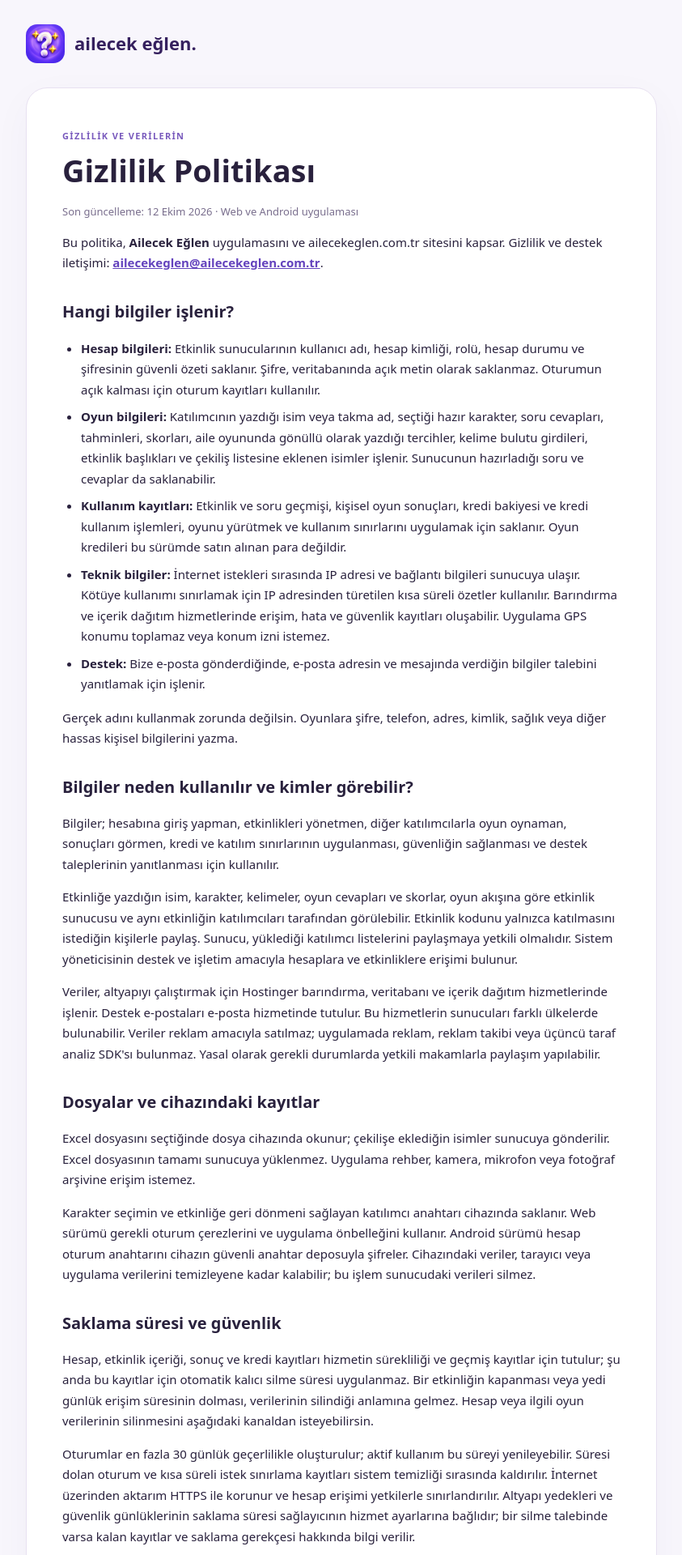
After one commit to dreamartxx/kahoot, a PHP site: page /public/privacy.html in a window 1280 px wide. The commit adds this page. Shown: the top 1920 px of the page at 81% size, without its empty margins (218-1061 px from the left). Run offline with PHP 8.4, Linux system fonts and the light colour scheme.

Commit message:
Add accessible privacy and data deletion contact pages for Android 1.0.1

```diff
--- a/api/core.php
+++ b/api/core.php
@@ -17,7 +17,7 @@ function config(): array {
     if ($cfg !== null) return $cfg;
     $file = privateDir().'/config.php';
     if (is_file($file)) return $cfg = require $file;
-    if (getenv('ARENA_TEST_DSN') && PHP_SAPI === 'cli-server') return $cfg = ['dsn'=>getenv('ARENA_TEST_DSN'),'user'=>(string)getenv('ARENA_TEST_DB_USER'),'password'=>(string)getenv('ARENA_TEST_DB_PASSWORD'),'admin_hash'=>getenv('ARENA_TEST_ADMIN_HASH'),'origin'=>'http://127.0.0.1:8091'];
+    if (getenv('ARENA_TEST_DSN') && PHP_SAPI === 'cli-server') return $cfg = ['dsn'=>getenv('ARENA_TEST_DSN'),'user'=>(string)getenv('ARENA_TEST_DB_USER'),'password'=>(string)getenv('ARENA_TEST_DB_PASSWORD'),'admin_hash'=>getenv('ARENA_TEST_ADMIN_HASH'),'origin'=>getenv('ARENA_TEST_ORIGIN')?:'http://127.0.0.1:8091'];
     fail('Sunucu kurulumu henüz tamamlanmadı. Yönetici kurulumu gerekli.',503);
 }
 function db(): PDO {
--- /dev/null
+++ b/public/legal.css
@@ -0,0 +1 @@
+:root{font-family:system-ui,-apple-system,BlinkMacSystemFont,"Segoe UI",sans-serif;color:#29213d;background:#f8f6fc;line-height:1.7;color-scheme:light}*{box-sizing:border-box}body{margin:0}header,main,footer{width:min(780px,calc(100% - 36px));margin:auto}header{display:flex;align-items:center;gap:12px;padding:30px 0}header img{width:48px;height:48px;border-radius:14px}header a{color:#35205e;text-decoration:none;font-weight:800;font-size:22px}main{background:#fff;border:1px solid #e8e1f1;border-radius:26px;padding:clamp(22px,5vw,44px);box-shadow:0 14px 50px #45297909}h1{font-size:clamp(28px,5vw,38px);line-height:1.2;margin:8px 0 16px}h2{font-size:20px;margin:30px 0 10px}p,li{font-size:15px}ul,ol{padding-left:23px}li+li{margin-top:8px}a{color:#6342bd;overflow-wrap:anywhere}a:focus-visible{outline:3px solid #bdb0ff;outline-offset:4px}.eyebrow{font-size:11px;letter-spacing:.12em;font-weight:800;color:#795abd}.note{background:#f4effd;border-radius:16px;padding:18px 22px}.button{display:inline-block;color:#fff;background:#6d48d7;padding:13px 22px;border-radius:14px;font-weight:700;text-decoration:none;margin:10px 0}.meta{font-size:13px;color:#796e8d}footer{padding:24px 0 40px;font-size:13px;text-align:center}footer a{margin:0 10px}.contact{font-weight:700}section{scroll-margin-top:20px}
--- /dev/null
+++ b/public/privacy.html
@@ -0,0 +1,19 @@
+<!doctype html>
+<html lang="tr"><head><meta charset="utf-8"><meta name="viewport" content="width=device-width,initial-scale=1"><meta name="theme-color" content="#6d48d7"><title>Gizlilik Politikası · Ailecek Eğlen</title><link rel="stylesheet" href="/legal.css"></head><body>
+<header><img src="/icons/icon-192.png" alt=""><a href="/">ailecek eğlen.</a></header>
+<main><span class="eyebrow">GİZLİLİK VE VERİLERİN</span><h1>Gizlilik Politikası</h1><p class="meta">Son güncelleme: 12 Ekim 2026 · Web ve Android uygulaması</p>
+<p>Bu politika, <strong>Ailecek Eğlen</strong> uygulamasını ve ailecekeglen.com.tr sitesini kapsar. Gizlilik ve destek iletişimi: <a class="contact" href="mailto:ailecekeglen@ailecekeglen.com.tr">ailecekeglen@ailecekeglen.com.tr</a>.</p>
+<section><h2>Hangi bilgiler işlenir?</h2><ul>
+<li><strong>Hesap bilgileri:</strong> Etkinlik sunucularının kullanıcı adı, hesap kimliği, rolü, hesap durumu ve şifresinin güvenli özeti saklanır. Şifre, veritabanında açık metin olarak saklanmaz. Oturumun açık kalması için oturum kayıtları kullanılır.</li>
+<li><strong>Oyun bilgileri:</strong> Katılımcının yazdığı isim veya takma ad, seçtiği hazır karakter, soru cevapları, tahminleri, skorları, aile oyununda gönüllü olarak yazdığı tercihler, kelime bulutu girdileri, etkinlik başlıkları ve çekiliş listesine eklenen isimler işlenir. Sunucunun hazırladığı soru ve cevaplar da saklanabilir.</li>
+<li><strong>Kullanım kayıtları:</strong> Etkinlik ve soru geçmişi, kişisel oyun sonuçları, kredi bakiyesi ve kredi kullanım işlemleri, oyunu yürütmek ve kullanım sınırlarını uygulamak için saklanır. Oyun kredileri bu sürümde satın alınan para değildir.</li>
+<li><strong>Teknik bilgiler:</strong> İnternet istekleri sırasında IP adresi ve bağlantı bilgileri sunucuya ulaşır. Kötüye kullanımı sınırlamak için IP adresinden türetilen kısa süreli özetler kullanılır. Barındırma ve içerik dağıtım hizmetlerinde erişim, hata ve güvenlik kayıtları oluşabilir. Uygulama GPS konumu toplamaz veya konum izni istemez.</li>
+<li><strong>Destek:</strong> Bize e-posta gönderdiğinde, e-posta adresin ve mesajında verdiğin bilgiler talebini yanıtlamak için işlenir.</li>
+</ul><p>Gerçek adını kullanmak zorunda değilsin. Oyunlara şifre, telefon, adres, kimlik, sağlık veya diğer hassas kişisel bilgilerini yazma.</p></section>
+<section><h2>Bilgiler neden kullanılır ve kimler görebilir?</h2><p>Bilgiler; hesabına giriş yapman, etkinlikleri yönetmen, diğer katılımcılarla oyun oynaman, sonuçları görmen, kredi ve katılım sınırlarının uygulanması, güvenliğin sağlanması ve destek taleplerinin yanıtlanması için kullanılır.</p><p>Etkinliğe yazdığın isim, karakter, kelimeler, oyun cevapları ve skorlar, oyun akışına göre etkinlik sunucusu ve aynı etkinliğin katılımcıları tarafından görülebilir. Etkinlik kodunu yalnızca katılmasını istediğin kişilerle paylaş. Sunucu, yüklediği katılımcı listelerini paylaşmaya yetkili olmalıdır. Sistem yöneticisinin destek ve işletim amacıyla hesaplara ve etkinliklere erişimi bulunur.</p><p>Veriler, altyapıyı çalıştırmak için Hostinger barındırma, veritabanı ve içerik dağıtım hizmetlerinde işlenir. Destek e-postaları e-posta hizmetinde tutulur. Bu hizmetlerin sunucuları farklı ülkelerde bulunabilir. Veriler reklam amacıyla satılmaz; uygulamada reklam, reklam takibi veya üçüncü taraf analiz SDK'sı bulunmaz. Yasal olarak gerekli durumlarda yetkili makamlarla paylaşım yapılabilir.</p></section>
+<section><h2>Dosyalar ve cihazındaki kayıtlar</h2><p>Excel dosyasını seçtiğinde dosya cihazında okunur; çekilişe eklediğin isimler sunucuya gönderilir. Excel dosyasının tamamı sunucuya yüklenmez. Uygulama rehber, kamera, mikrofon veya fotoğraf arşivine erişim istemez.</p><p>Karakter seçimin ve etkinliğe geri dönmeni sağlayan katılımcı anahtarı cihazında saklanır. Web sürümü gerekli oturum çerezlerini ve uygulama önbelleğini kullanır. Android sürümü hesap oturum anahtarını cihazın güvenli anahtar deposuyla şifreler. Cihazındaki veriler, tarayıcı veya uygulama verilerini temizleyene kadar kalabilir; bu işlem sunucudaki verileri silmez.</p></section>
+<section><h2>Saklama süresi ve güvenlik</h2><p>Hesap, etkinlik içeriği, sonuç ve kredi kayıtları hizmetin sürekliliği ve geçmiş kayıtlar için tutulur; şu anda bu kayıtlar için otomatik kalıcı silme süresi uygulanmaz. Bir etkinliğin kapanması veya yedi günlük erişim süresinin dolması, verilerinin silindiği anlamına gelmez. Hesap veya ilgili oyun verilerinin silinmesini aşağıdaki kanaldan isteyebilirsin.</p><p>Oturumlar en fazla 30 günlük geçerlilikle oluşturulur; aktif kullanım bu süreyi yenileyebilir. Süresi dolan oturum ve kısa süreli istek sınırlama kayıtları sistem temizliği sırasında kaldırılır. İnternet üzerinden aktarım HTTPS ile korunur ve hesap erişimi yetkilerle sınırlandırılır. Altyapı yedekleri ve güvenlik günlüklerinin saklama süresi sağlayıcının hizmet ayarlarına bağlıdır; bir silme talebinde varsa kalan kayıtlar ve saklama gerekçesi hakkında bilgi verilir.</p></section>
+<section id="veri-silme"><h2>Hesap ve verilerini silme talebi</h2><p>Hesabının ve ilişkili verilerinin silinmesini ya da belirli bir etkinliğe yazdığın bilgilerin kaldırılmasını istemek için <a href="/delete-account.html">hesap ve veri silme sayfasını</a> kullan. Talep göndermek için uygulamayı yeniden yüklemen gerekmez. Hesap sahipliğini veya ilgili katılımcıyı doğrulamak amacıyla ek bilgi gerekebilir; şifreni e-postayla istemeyiz.</p><p>Doğrulanan talep kapsamında hesap ve ilişkili kişisel veriler aktif sistemden silinir; yalnızca hesabı devre dışı bırakmak silme yerine geçmez. Yasal veya güvenlik nedeniyle saklanması gereken kayıt varsa kapsamı ve gerekçesi talep sahibine açıklanır. Erişim, düzeltme ve gizlilik soruların için de aynı destek adresine yazabilirsin.</p></section>
+<section><h2>Yaş grubu</h2><p>Uygulamanın hedef kitlesi 13 yaş ve üzeridir. 13 yaşından küçük kişilerin kişisel bilgilerini uygulamaya girmemesi gerekir. Böyle bir bilginin paylaşıldığını düşünüyorsan kaldırılmasını istemek için bize ulaş.</p></section>
+<section><h2>Politika güncellemeleri</h2><p>İşlevler veya veri kullanımı değiştiğinde bu sayfa güncellenir. Güncel tarih sayfanın başında gösterilir.</p></section>
+</main><footer><a href="/">Oyuna dön</a><a href="/delete-account.html">Hesap ve veri silme</a></footer></body></html>
--- a/scripts/router.php
+++ b/scripts/router.php
@@ -1,9 +1,9 @@
 <?php
 $uri=parse_url($_SERVER['REQUEST_URI'],PHP_URL_PATH);
 if ($uri==='/') {header('Content-Type: text/html; charset=utf-8');readfile(__DIR__.'/../app.html');return true;}
-if(in_array($uri,['/manifest.webmanifest','/offline.html','/sw.js'],true) || preg_match('~^/icons/(?:icon-192|icon-512|maskable-512|apple-touch-icon)\.png$~',$uri)){
+if(in_array($uri,['/manifest.webmanifest','/offline.html','/sw.js','/privacy.html','/delete-account.html','/legal.css'],true) || preg_match('~^/icons/(?:icon-192|icon-512|maskable-512|apple-touch-icon)\.png$~',$uri)){
     $file=$uri==='/sw.js' && is_file(__DIR__.'/../sw.js')?__DIR__.'/../sw.js':__DIR__.'/../public'.$uri;
-    $type=str_ends_with($uri,'.png')?'image/png':($uri==='/manifest.webmanifest'?'application/manifest+json':($uri==='/sw.js'?'application/javascript':'text/html; charset=utf-8'));
+    $type=str_ends_with($uri,'.png')?'image/png':($uri==='/manifest.webmanifest'?'application/manifest+json':($uri==='/sw.js'?'application/javascript':($uri==='/legal.css'?'text/css':'text/html; charset=utf-8')));
     header('Content-Type: '.$type);header('Cache-Control: no-store');readfile($file);return true;
 }
 if (in_array($uri,['/api/index.php','/api/setup.php'],true)){require __DIR__.'/..'.$uri;return true;}
--- a/src/MobileHome.jsx
+++ b/src/MobileHome.jsx
@@ -2,6 +2,7 @@ import React, { useState } from "react";
 import { ArrowUpRight } from "lucide-react";
 import ModuleGuide from "./ModuleGuide";
 import { characterById } from "./characters";
+import PrivacyLinks from "./PrivacyLinks";
 const cards = [
   ["quiz", "Bilgi Yarışması", "Bilgini konuştur."],
   ["family", "Beni Tanıyor musun?", "Birbirinizi yeniden keşfedin."],
@@ -107,6 +108,7 @@ export default function MobileHome({ username, onChoose, onJoin }) {
         ))}
       </div>
       <p className="mobile-home-foot">En güzel anılar, birlikte oynarken. ♥</p>
+      <PrivacyLinks />
     </section>
   );
 }
--- a/src/Profile.jsx
+++ b/src/Profile.jsx
@@ -16,6 +16,7 @@ import { api } from "./api";
 import { PwaInstall } from "./PwaInstall";
 import { CharacterAvatar, CharacterPicker } from "./CharacterAvatar";
 import { characterById } from "./characters";
+import PrivacyLinks from "./PrivacyLinks";
 
 export default function Profile({
   user,
@@ -229,6 +230,7 @@ export default function Profile({
           </button>
         </section>
       </div>
+      <PrivacyLinks />
       {!owner && (
         <p className="profile-privacy">
           <ShieldCheck size={17} /> Bu alanda yalnızca kendi hesap bilgilerini
--- a/src/Welcome.jsx
+++ b/src/Welcome.jsx
@@ -1,5 +1,6 @@
 import React, { useState } from "react";
 import MobileHome from "./MobileHome";
+import PrivacyLinks from "./PrivacyLinks";
 import {
   ArrowRight,
   ShieldCheck,
@@ -98,6 +99,7 @@ export default function Welcome({ onLogin, onJoin }) {
         </section>
         <footer className="welcome-footer">
           <span>Telefonun hazırsa, sen de hazırsın.</span>
+          <PrivacyLinks />
           <button onClick={onLogin}>
             Etkinlik oluştur <ArrowRight size={16} />
           </button>
```
Also changed, not shown: public/delete-account.html (added, +8 -0 lines), src/PrivacyLinks.jsx (added, +31 -0 lines), src/privacy-links.css (added, +7 -0 lines), 2 other files.
